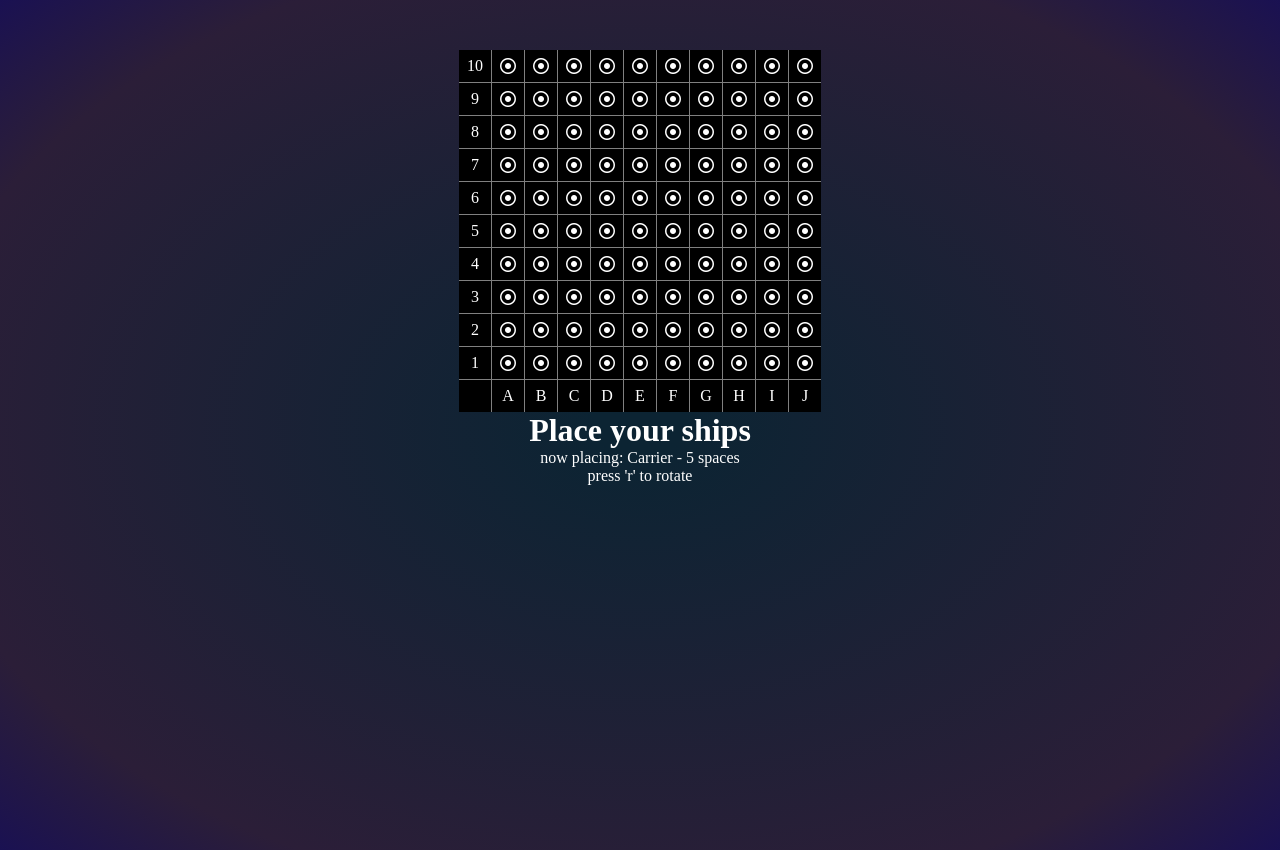
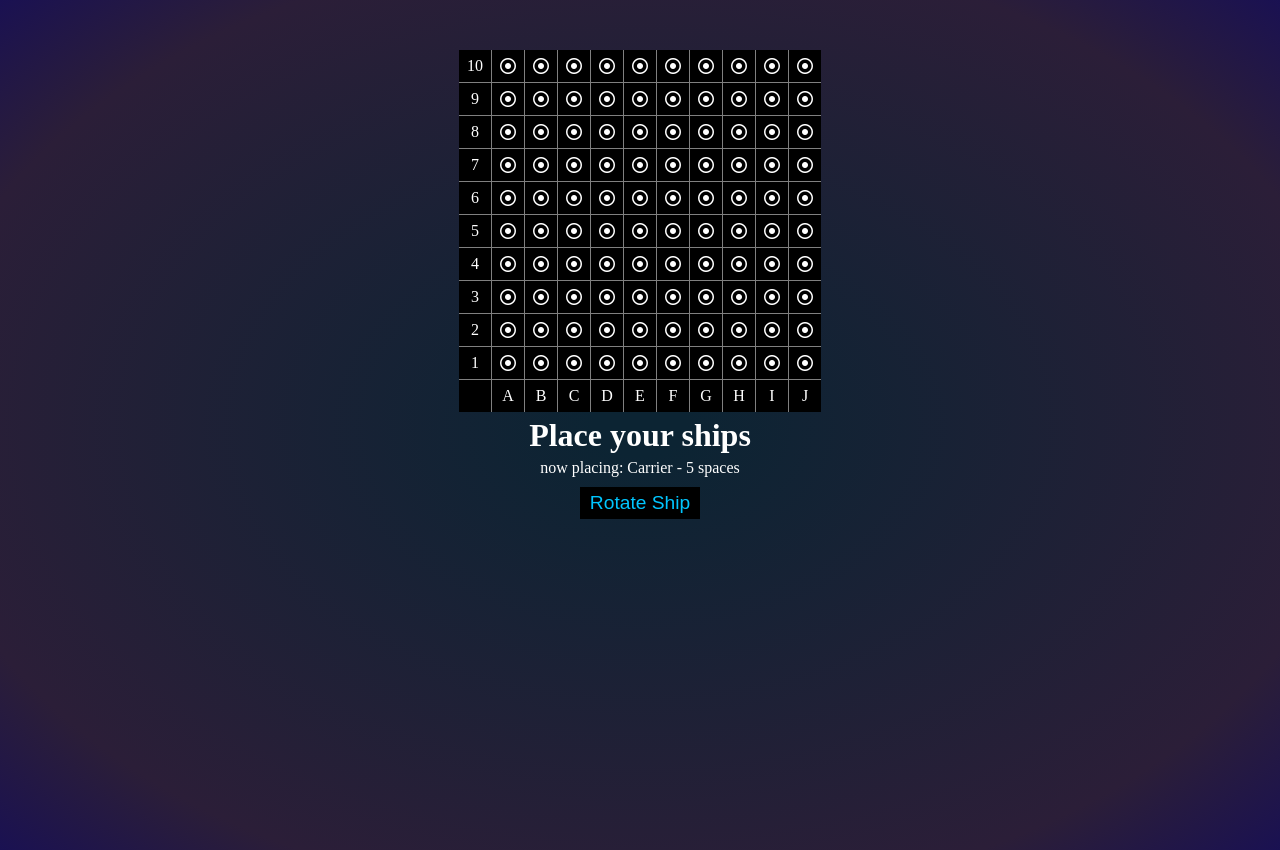
Before and after one commit to Ziorks/battleship, a React (Vite) app: page / in a window 1280 px wide. Built offline with nearby package versions, Linux system fonts and the light colour scheme.

Commit message:
made rotate a cool button and added mouse leave

```diff
--- a/src/App.jsx
+++ b/src/App.jsx
@@ -18,16 +18,6 @@ function App() {
   });
 
   const [playerBoard, setPlayerBoard] = useState(generateBoardArray());
-
-  //This works but is real slow to update
-  //
-  // window.addEventListener("keydown", (e) => {
-  //   if (e.key === "r") {
-  //     setState((currentState) => {
-  //       return { ...currentState, horizontal: !currentState.horizontal };
-  //     });
-  //   }
-  // });
 
   function placeShip() {
     if (
@@ -54,7 +44,7 @@ function App() {
     }
   }
 
-  function handleHover(row, column) {
+  function handleMouseEnter(row, column) {
     if (state.remainingShips > 0) {
       setPlayerBoard((currentBoard) => {
         return currentBoard.map((tile) => {
@@ -88,11 +78,20 @@ function App() {
     }
   }
 
+  function handleMouseLeave() {
+    setPlayerBoard((currentBoard) => {
+      return currentBoard.map((tile) => {
+        return { ...tile, placingShip: false };
+      });
+    });
+  }
+
   return (
     <>
       <PlayerBoard
         playerBoard={playerBoard}
-        handleHover={handleHover}
+        handleMouseEnter={handleMouseEnter}
+        handleMouseLeave={handleMouseLeave}
         placeShip={placeShip}
       />
       {state.remainingShips > 0 && (
@@ -103,7 +102,14 @@ function App() {
             {" - "}
             {ships[state.remainingShips - 1].size} spaces
           </p>
-          <p>press 'r' to rotate</p>
+          <button
+            className="btn"
+            onClick={() =>
+              setState({ ...state, horizontal: !state.horizontal })
+            }
+          >
+            Rotate Ship
+          </button>
         </div>
       )}
     </>
--- a/src/PlayerBoard.jsx
+++ b/src/PlayerBoard.jsx
@@ -1,6 +1,11 @@
 import { PlayerBoardSpace } from "./PlayerBoardSpace";
 
-export function PlayerBoard({ playerBoard, handleHover, placeShip }) {
+export function PlayerBoard({
+  playerBoard,
+  handleMouseEnter,
+  handleMouseLeave,
+  placeShip,
+}) {
   return (
     <div className="playerBoard">
       {playerBoard.map((item) => {
@@ -8,7 +13,8 @@ export function PlayerBoard({ playerBoard, handleHover, placeShip }) {
           <PlayerBoardSpace
             key={item.column + item.row}
             props={item}
-            handleHover={handleHover}
+            handleMouseEnter={handleMouseEnter}
+            handleMouseLeave={handleMouseLeave}
             placeShip={placeShip}
           />
         );
--- a/src/PlayerBoardSpace.jsx
+++ b/src/PlayerBoardSpace.jsx
@@ -1,9 +1,15 @@
-export function PlayerBoardSpace({ props, handleHover, placeShip }) {
+export function PlayerBoardSpace({
+  props,
+  handleMouseEnter,
+  handleMouseLeave,
+  placeShip,
+}) {
   if (props.playable) {
     return (
       <div
         onClick={placeShip}
-        onMouseOver={() => handleHover(props.row, props.column)}
+        onMouseOver={() => handleMouseEnter(props.row, props.column)}
+        onMouseLeave={handleMouseLeave}
         className={
           "gridSpace playableGridSpace" +
           (props.ship ? " ship" : "") +
--- a/src/styles.css
+++ b/src/styles.css
@@ -5,13 +5,34 @@
 }
 
 body {
-    background: radial-gradient(rgb(12, 36, 51) 5%, rgb(43, 30, 56) 80%, rgb(26, 17, 82));
+  background: radial-gradient(
+    rgb(12, 36, 51) 5%,
+    rgb(43, 30, 56) 80%,
+    rgb(26, 17, 82)
+  );
   height: 100vh;
+}
+
+.btn {
+  padding: 5px 10px;
+  cursor: pointer;
+  animation: 10s infinite linear hueShift;
+  border: none;
+  background-color: black;
+  font-size: 1.2rem;
+}
+
+.btn:hover {
+  box-shadow: 5px 5px 30px;
 }
 
 .instructions {
   color: white;
   text-align: center;
+}
+
+.instructions > * {
+  margin: 5px;
 }
 
 .playerBoard {
@@ -49,7 +70,7 @@ body {
   background-color: green;
 }
 
-.placingShip:hover{
+.placingShip:hover {
   background-color: green;
   color: white;
 }
@@ -57,3 +78,27 @@ body {
 .ship {
   background-color: grey;
 }
+
+@keyframes hueShift {
+  0% {
+    color: rgb(255, 0, 0);
+  }
+  17% {
+    color: rgb(255, 255, 0);
+  }
+  34% {
+    color: rgb(0, 255, 0);
+  }
+  51% {
+    color: rgb(0, 255, 255);
+  }
+  68% {
+    color: rgb(0, 0, 255);
+  }
+  85% {
+    color: rgb(255, 0, 255);
+  }
+  100% {
+    color: rgb(255, 0, 0);
+  }
+}
```
Lines whose indentation alone changed are shown as unchanged.
